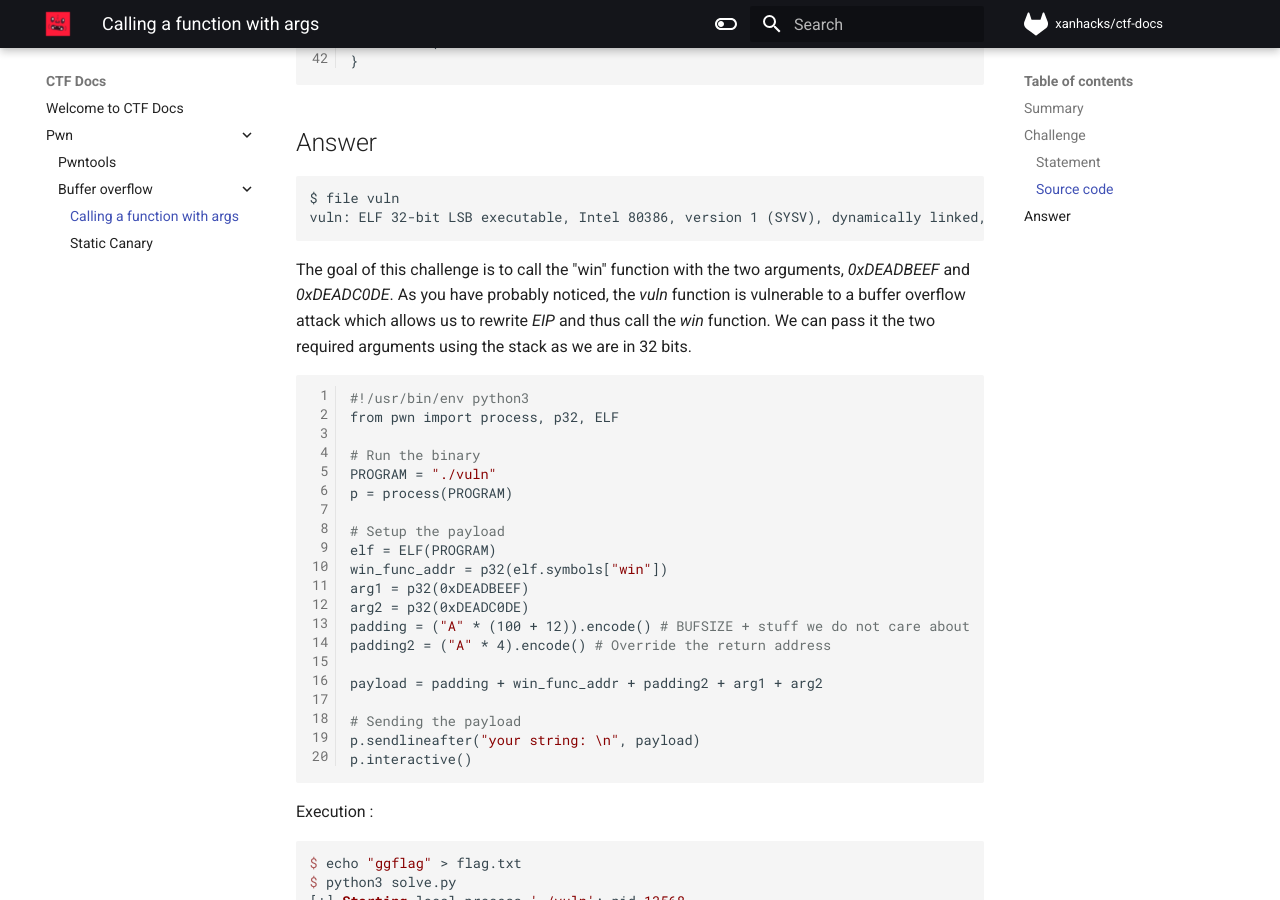
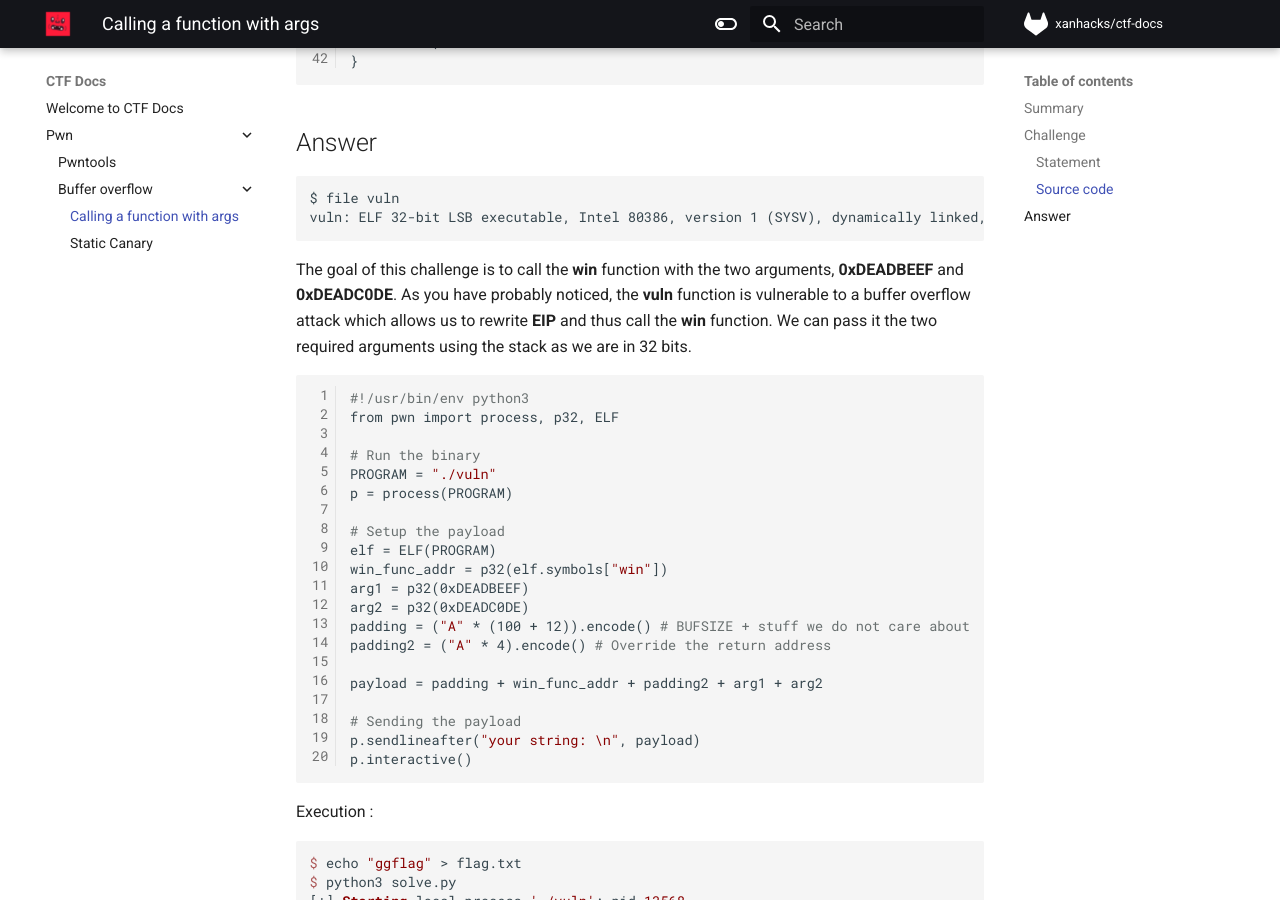
Before and after one commit to xanhacks/ctf-docs, an MkDocs documentation site: the page built from docs/pwn/buffer-overflow/calling-function-with-args.md, in a window 1280 px wide and 900 px high, scrolled down 1310 px. Built offline with MkDocs 1.6.1 and Material for MkDocs 9.7.7, drawn with Linux system fonts in a browser that asks for light colours; nearby versions of some CDN libraries; comment, search, counter and statistics services are not loaded.

Commit message:
Update for more visibility

````diff
--- a/docs/pwn/buffer-overflow/calling-function-with-args.md
+++ b/docs/pwn/buffer-overflow/calling-function-with-args.md
@@ -72,7 +72,7 @@ $ file vuln
 vuln: ELF 32-bit LSB executable, Intel 80386, version 1 (SYSV), dynamically linked, interpreter /lib/ld-linux.so.2, for GNU/Linux 2.6.32, BuildID[sha1]=f2f6cce698b62f5109de9955c0ea0ab832ea967c, not stripped
 ```
 
-The goal of this challenge is to call the "win" function with the two arguments, *0xDEADBEEF* and *0xDEADC0DE*. As you have probably noticed, the *vuln* function is vulnerable to a buffer overflow attack which allows us to rewrite *EIP* and thus call the *win* function. We can pass it the two required arguments using the stack as we are in 32 bits.
+The goal of this challenge is to call the **win** function with the two arguments, **0xDEADBEEF** and **0xDEADC0DE**. As you have probably noticed, the **vuln** function is vulnerable to a buffer overflow attack which allows us to rewrite **EIP** and thus call the **win** function. We can pass it the two required arguments using the stack as we are in 32 bits.
 
 ```python linenums="1"
 #!/usr/bin/env python3
````
